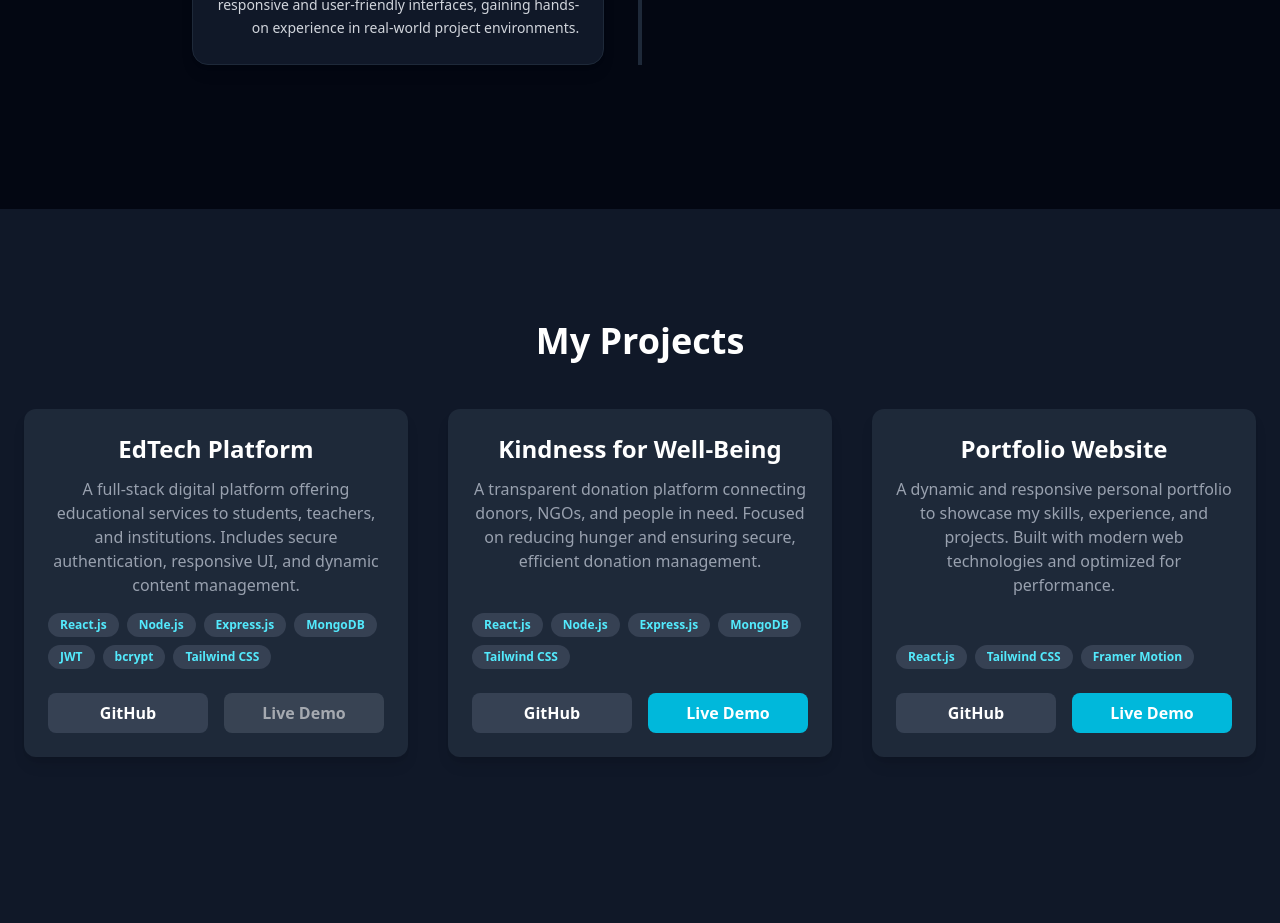
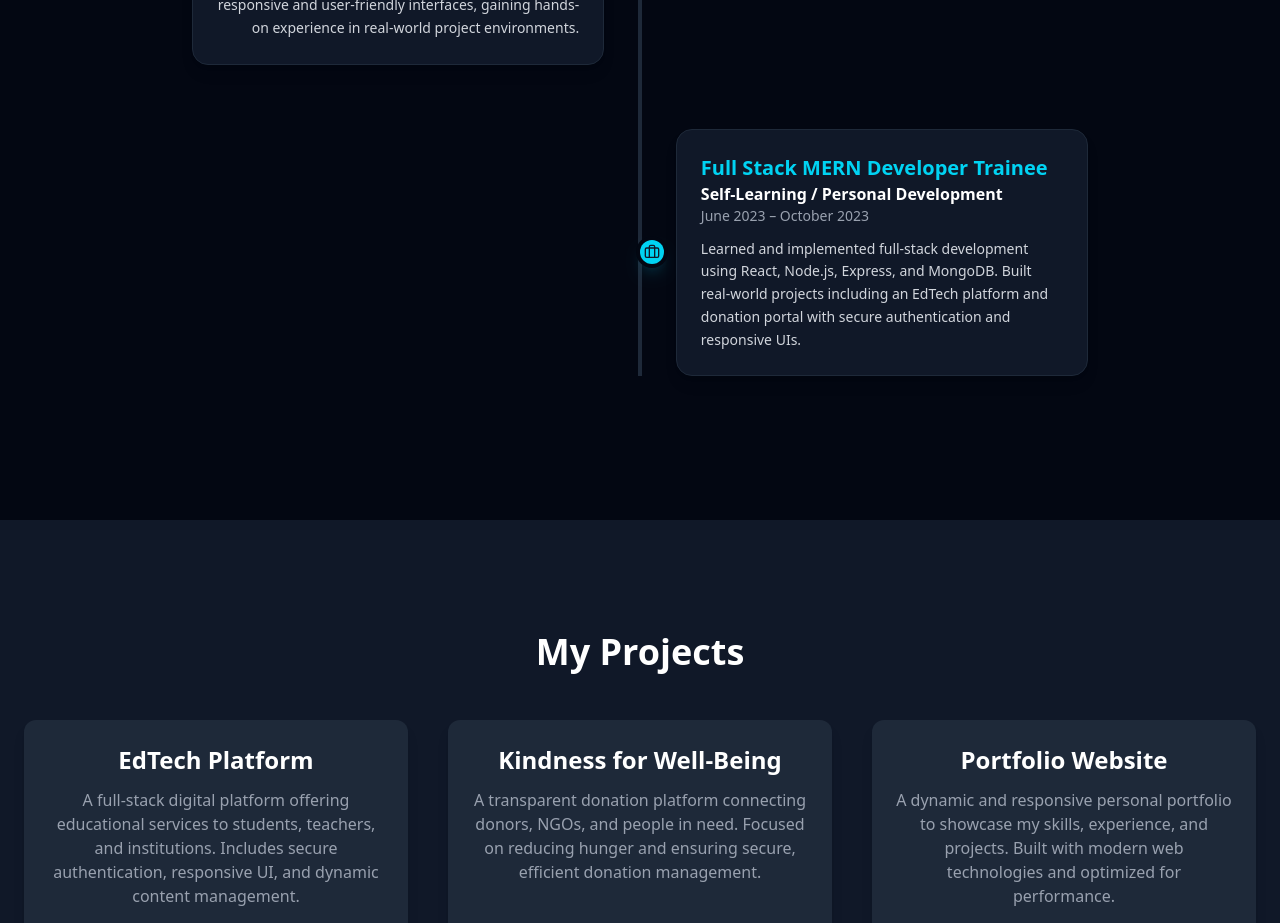
Before and after one commit to mahirhayaat4u/PortFolio, a React (Vite) app in the folder frontend/: page / in a window 1280 px wide. Shown: the part 2380-3303 px from the top of the page. Built offline with nearby package versions, Linux system fonts and the light colour scheme.

Commit message:
portfolio  updated

```diff
--- a/frontend/src/component/Pagess.jsx
+++ b/frontend/src/component/Pagess.jsx
@@ -329,7 +329,7 @@ const Hero = () => {
             custom={3}
           >
             <motion.a
-              href="https://drive.google.com/file/d/1GedO2exz_ebPqWbVuGIuOdqUEvPQxOiZ/view?usp=sharing" // Placeholder link
+              href="https://drive.google.com/file/d/1oIbmgZYvo3qO6jvU1ASKNg3hE22GKkN6/view?usp=sharing" // Placeholder link
               download
               className="bg-cyan-500 hover:bg-cyan-600 text-white font-bold py-3 px-6 rounded-lg shadow-lg transition-all duration-300 transform hover:scale-105"
               whileHover={{ scale: 1.05 }}
@@ -525,6 +525,14 @@ const Experience = () => {
       description:
         "Completed a 6-week IBM SkillsBuild Summer Internship focused on Front-end Web Development using React.js, JavaScript, and Tailwind CSS. Developed responsive and user-friendly interfaces, gaining hands-on experience in real-world project environments.",
     },
+    {
+  title: "Full Stack MERN Developer Trainee",
+  company: "Self-Learning / Personal Development",
+  duration: "June 2023 – October 2023",
+  description:
+    "Learned and implemented full-stack development using React, Node.js, Express, and MongoDB. Built real-world projects including an EdTech platform and donation portal with secure authentication and responsive UIs."
+}
+
   ];
 
   return (
```
